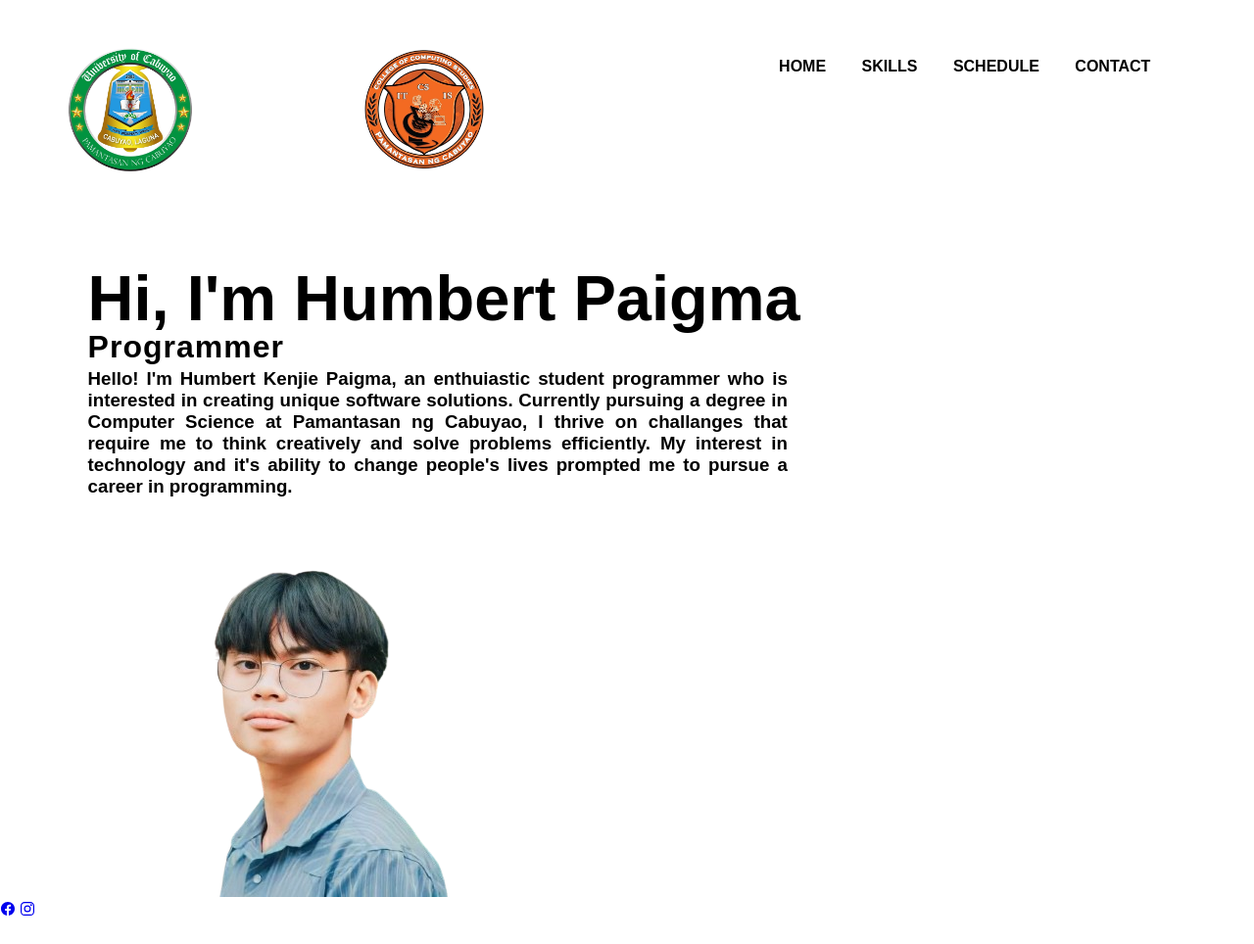
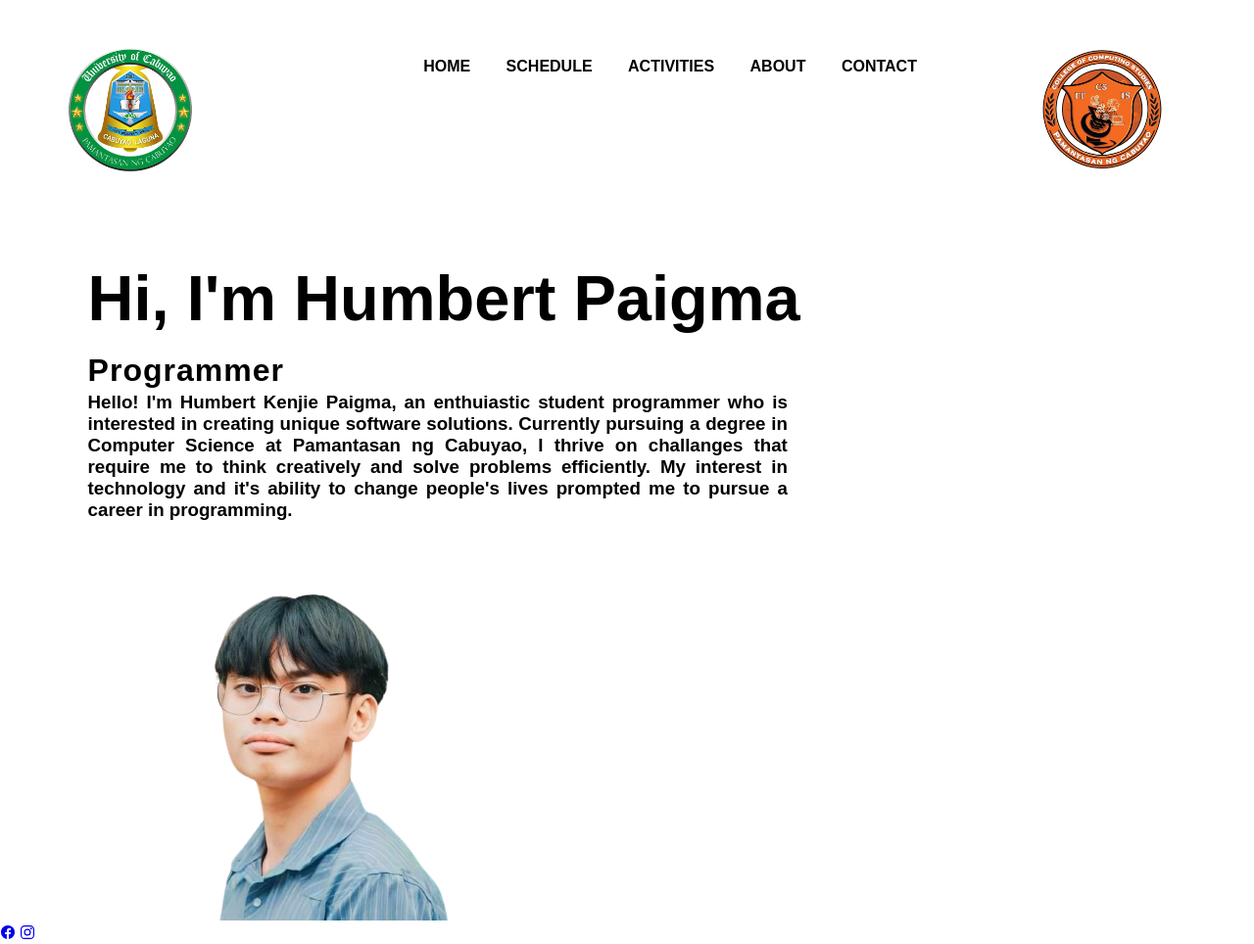
Before and after one commit to AlienBan/Midterm-Activity-3, a plain HTML site: page Midterm Activity/index.html in a window 1280 px wide. Shown: the whole page at 98% size. Before the commit the page ends 940 px from the top, so only its background shows below. Drawn offline with nearby package versions, Linux system fonts and the light colour scheme.

Commit message:
Update index.html

```diff
--- a/Midterm Activity/index.html
+++ b/Midterm Activity/index.html
@@ -9,19 +9,19 @@
     <body>
         <div class="main">
             <div class="navbar">
-                <img src="alogo1-removebg-preview.png" width="100"class="logo">
-                <img src="alogo2-removebg-preview.png" width="100" class="logo1">
-
+                <img src="alogo1-removebg-preview.png" width="10%"class="logo">
                 <ul>
                     <li><a href="index.html">HOME</a></li>
-                    <li><a href="#">SKILLS</a></li>
                     <li><a href="schedule.html">SCHEDULE</a></li>
+                    <li><a href="#">ACTIVITIES</a></li>
+                    <li><a href="#">ABOUT</a></li>
                     <li><a href="#">CONTACT</a></li>
                 </ul>
+                <img src="alogo2-removebg-preview.png" width="1%" class="logo1">
             </div>
             <div class="info">
                 <h1>Hi, I'm Humbert Paigma</h1>
-                <h2>Programmer</h2>
+                <h2><br>Programmer<br>  </h2>
                 <h3>Hello! I'm Humbert Kenjie Paigma, an enthuiastic student programmer who is interested in creating unique software solutions. Currently pursuing a degree in Computer Science at Pamantasan ng Cabuyao, I thrive on challanges that require me to think creatively and solve problems efficiently. My interest in technology and it's ability to change people's lives prompted me to pursue a career in programming.</h3>
             </div>
             <div class="image">
```
